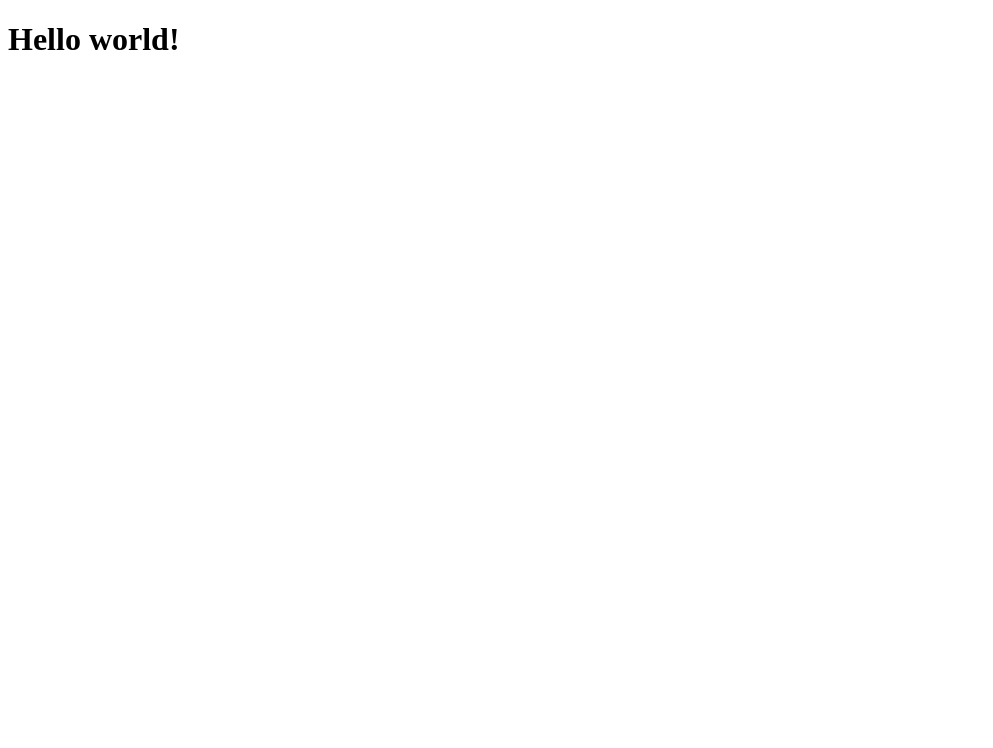
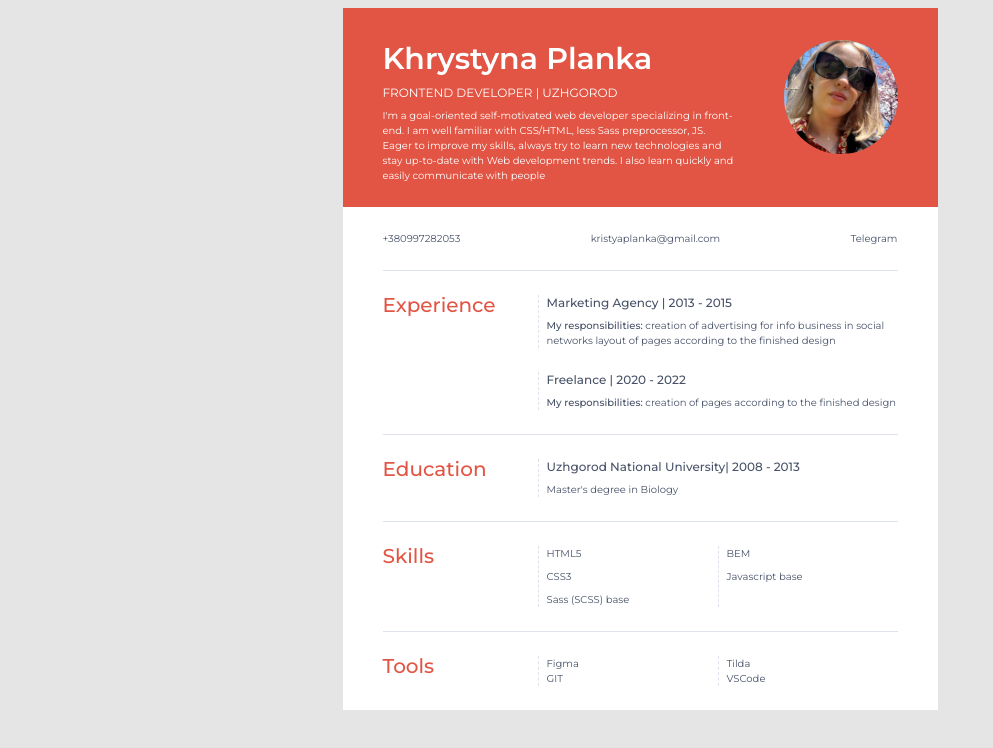
Before and after one commit to KrisPlanka/mate-first, a plain HTML site: page index.html in a window 1280 px wide. Shown: the whole page, without its empty margins (0-993 px from the left). Drawn offline with Linux system fonts and the light colour scheme.

Commit message:
CV was added

```diff
--- a/index.html
+++ b/index.html
@@ -4,9 +4,108 @@
   <meta charset="UTF-8">
   <meta http-equiv="X-UA-Compatible" content="IE=edge">
   <meta name="viewport" content="width=device-width, initial-scale=1.0">
-  <title>Document</title>
+  <title>CV KrisPlanka</title>
+  <link rel="preconnect" href="https://fonts.googleapis.com">
+  <link rel="preconnect" href="https://fonts.gstatic.com" crossorigin>
+  <link href="https://fonts.googleapis.com/css2?family=Montserrat:wght@400;500;600&display=swap" rel="stylesheet">
+  <link rel="stylesheet" href="style.css">
 </head>
 <body>
-  <h1>Hello world!</h1>
+  <div class="page">
+    <header class="about">
+    <div>
+      <h1 class="about__name">Khrystyna Planka</h1>
+      <div class="about__role">FRONTEND DEVELOPER | UZHGOROD</div>
+      <p class="about__text">
+        I'm a goal-oriented self-motivated web developer specializing in front-end. I am well familiar with CSS/HTML, less Sass preprocessor, JS. Eager to improve my skills, always try to learn new technologies and stay up-to-date with Web development trends. I also learn quickly and easily communicate with people
+      </p>
+    </div>
+    <div class="photo">
+      <img class="about__photo" src="images/IMG_4773.jpg" alt="KrisPlanka">
+    </div>
+    </header>
+
+    <main class="main">
+
+   <section class="contacts">
+    <a class="contacts__link" href="tel:+380997282053">+380997282053</a>
+    <a class="contacts__link" href="mailto:kristyaplanka@gmail.com">kristyaplanka@gmail.com</a>
+    <a class="contacts__link" href="http://t.me/KrisPlanka">Telegram</a>
+   </section>
+
+   <section class="info">
+    <h2 class="info__title">
+      Experience
+    </h2>
+    <div class="info__content">
+      <article class="job">
+        <h3 class="job__title">marketing agency | 2013 - 2015</h3>
+        <p class="job__description">
+          <strong> My responsibilities:</strong>
+          creation of advertising for info business in social networks
+          layout of pages according to the finished design
+        </p>
+      </article>
+      <article class="job">
+        <h3 class="job__title">freelance | 2020 - 2022</h3>
+        <p class="job__description">
+          <strong> My responsibilities:</strong>
+          creation of pages according to the finished design
+        </p>
+      </article>
+    </div>
+
+   </section>
+
+   <section class="info">
+    <h2 class="info__title">
+      Education
+    </h2>
+    <div class="info__content">
+      <article class="study">
+        <h3 class="study__title">Uzhgorod National University| 2008 - 2013</h3>
+        <p class="study__description">
+          Master's degree in Biology</p>
+      </article>
+    </div>
+   </section>
+
+   <section class="info">
+    <h2 class="info__title">
+      Skills
+    </h2>
+    <div class="info__content">
+      <div class="skills">
+        <ul class="skills__list">
+          <li class="skills__item">HTML5</li>
+          <li class="skills__item">CSS3</li>
+          <li class="skills__item">Sass (SCSS) base</li>
+        </ul>
+        <ul class="skills__list">
+          <li class="skills__item">BEM</li>
+          <li class="skills__item">Javascript base</li>
+        </ul>
+      </div>
+    </div>
+   </section>
+
+   <section class="info">
+    <h2 class="info__title">
+      Tools
+    </h2>
+    <div class="info__content">
+      <div class="tools">
+        <ul class="tools__list">
+          <li class="tools__item">Figma</li>
+          <li class="tools__item">GIT</li>
+        </ul>
+        <ul class="tools__list">
+          <li class="tools__item">Tilda</li>
+          <li class="tools__item">VSCode</li>
+        </ul>
+    </div>
+   </section>
+    </main>
+  </div>
 </body>
 </html>
--- /dev/null
+++ b/style.css
@@ -0,0 +1,182 @@
+body {
+  font-family: 'Montserrat', sans-serif;
+  font-style: normal;
+  font-weight: 400;
+  font-size: 10px;
+  line-height: 150%;
+  color: #485268;
+  background-color: #E5E5E5;
+}
+
+strong {
+  font-weight: 500;
+}
+
+.page {
+  width: 595px;
+  margin: 0 auto;
+}
+/* #region about */
+.about {
+  display: flex;
+  padding: 32px 40px 24px 40px;
+  background-color: #E25544;
+  color: white;
+}
+
+.about__name {
+  margin: 0 0 8px 0;
+  font-weight: 600;
+  font-size: 30px;
+  line-height: 37px;
+}
+
+.about__role {
+  margin: 0 0 8px 0;
+  font-size: 12px;
+  line-height: 15px;
+}
+
+.about__text {
+  margin: 0;
+}
+
+.about__photo {
+  margin-left: 50px;
+  width: 114px;
+  height: 114px;
+  border-radius: 50%;
+  object-fit: cover;
+}
+/* #endregion */
+
+.main {
+  padding: 0 40px;
+  background-color: white;
+}
+/* #region contacts */
+.contacts {
+  display: flex;
+  justify-content: space-between;
+  padding: 24px 0;
+
+}
+
+.contacts__link {
+  color: #485268;
+  text-decoration: none;
+}
+/* #endregion */
+/* #region info */
+.info {
+border-top: 1px solid #DEE2ED;
+padding: 24px 0;
+display: flex;
+justify-content: space-between;
+}
+
+.info__title {
+margin: 0;
+font-weight: 500;
+font-size: 20px;
+line-height: 100%;
+color: #E25544;
+}
+
+.info__content {
+width: 360px;
+}
+/* #endregion */
+/* #region job */
+.job {
+margin-top: 24px;
+border-left: 1px dashed #DEE2ED;
+padding-left: 8px;
+}
+
+.job:first-child {
+  margin-top: 0;
+}
+
+.job__title {
+margin: 0;
+font-weight: 500;
+font-size: 12px;
+line-height: 15px;
+text-transform: capitalize;
+}
+
+.job__description {
+margin: 0;
+margin-top: 8px;
+}
+/* #endregion */
+/* #region study */
+.study {
+  margin-top: 24px;
+  border-left: 1px dashed #DEE2ED;
+  padding-left: 8px;
+  }
+
+.study:first-child {
+  margin-top: 0;
+}
+
+.study__title {
+  margin: 0;
+  font-weight: 500;
+  font-size: 12px;
+  line-height: 15px;
+  text-transform: capitalize;
+}
+
+.study__description {
+  margin: 0;
+  margin-top: 8px;
+}
+/* #endregion */
+/* #region skills */
+.skills {
+  display: flex;
+}
+
+.skills__list {
+  box-sizing: border-box;
+  width: 50%;
+  border-left: 1px dashed #DEE2ED;
+  padding-left: 8px;
+  list-style: none;
+  margin: 0;
+}
+
+.skills__item {
+  margin-top: 8px;
+}
+
+.skills__item:first-child {
+  margin-top: 0;
+}
+/* #endregion */
+
+/* #region tools */
+.tools {
+  display: flex;
+}
+
+.tools__list {
+  box-sizing: border-box;
+  width: 50%;
+  border-left: 1px dashed #DEE2ED;
+  padding-left: 8px;
+  list-style: none;
+  margin: 0;
+}
+
+.tolls__item {
+  margin-top: 8px;
+}
+
+.tools__item:first-child {
+  margin-top: 0;
+}
+/* #endregion */
```
Also changed, not shown: images/IMG_4773.jpg (added).
